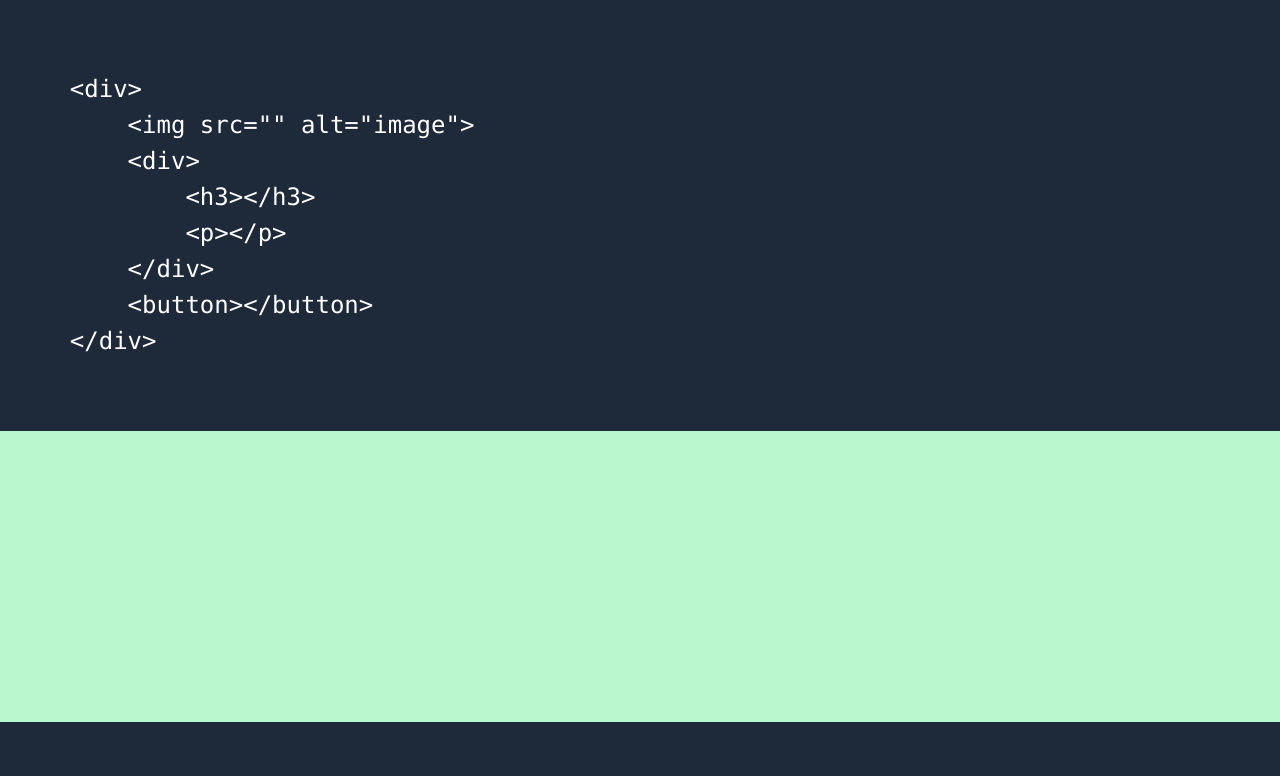
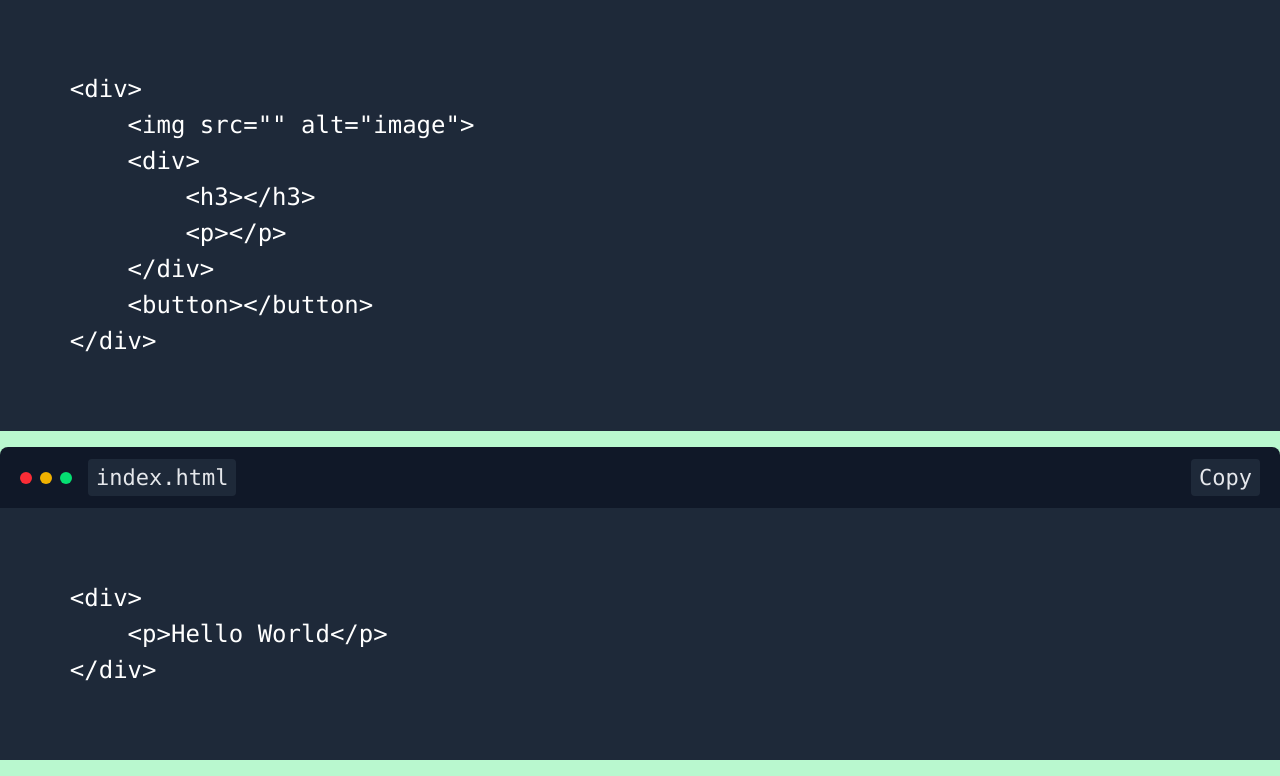
Before and after one commit to NMasters52/PHP_OOP_reusable_compoenents, a PHP site: page / in a window 1280 px wide. Shown: the part 78-854 px from the top of the page. Before the commit the page ends 800 px from the top, so only its background shows below. Run offline with PHP 8.4, Linux system fonts and the light colour scheme.

Commit message:
resuable snippet works in different conditions

```diff
--- a/index.php
+++ b/index.php
@@ -22,9 +22,23 @@
     </div>
     ');
 
-    $newSnippet = new CodeSnippet($exampleSnippet, 'index.html');
+    $newSnippetOne = new CodeSnippet($exampleSnippet, 'index.html');
 
-    echo $newSnippet->render();
+    echo $newSnippetOne->render();
+
+
+
+    $exampleCodeSnippetTwo = htmlspecialchars('
+    <div>
+        <p>Hello World</p>
+    </div>
+    ');
+
+    $newSnippetTwo = new CodeSnippet($exampleCodeSnippetTwo, 'index.html');
+
+    echo $newSnippetTwo->render();
+
+
 ?>
 
 </body>
```
